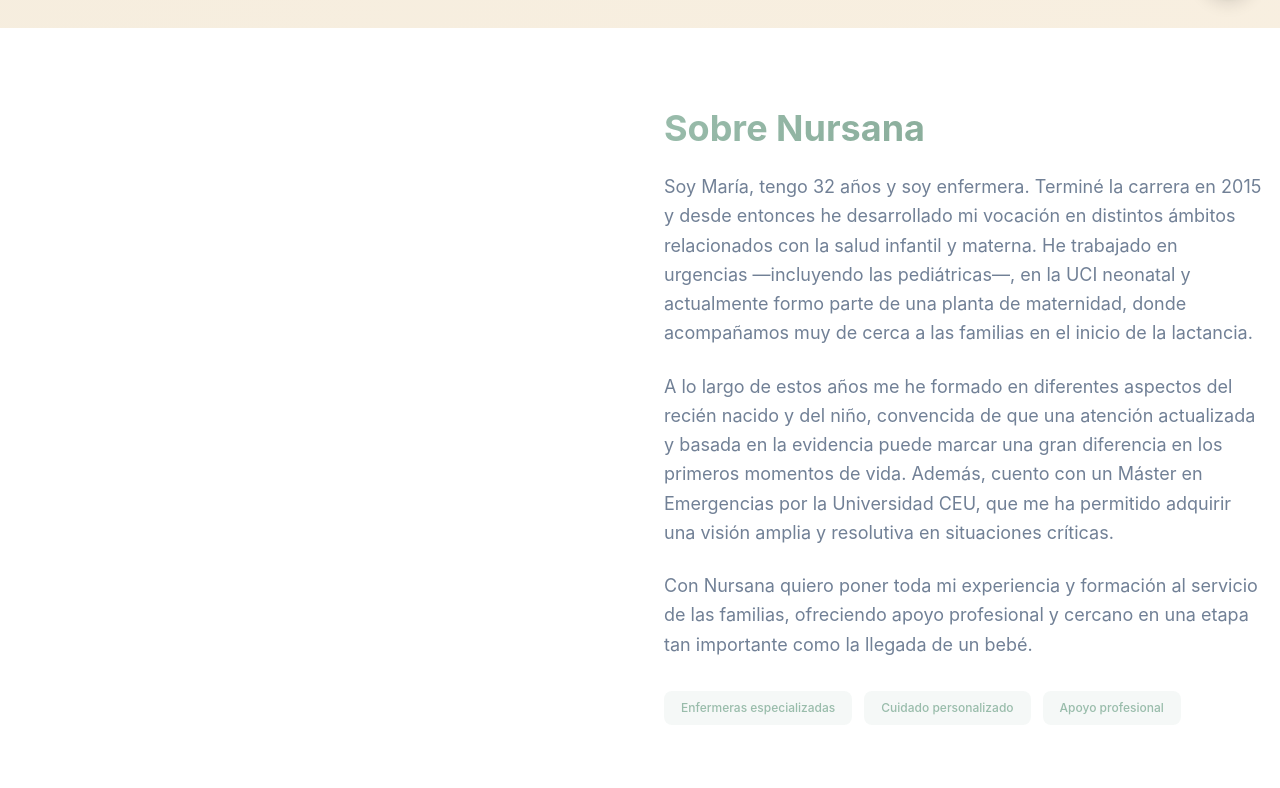
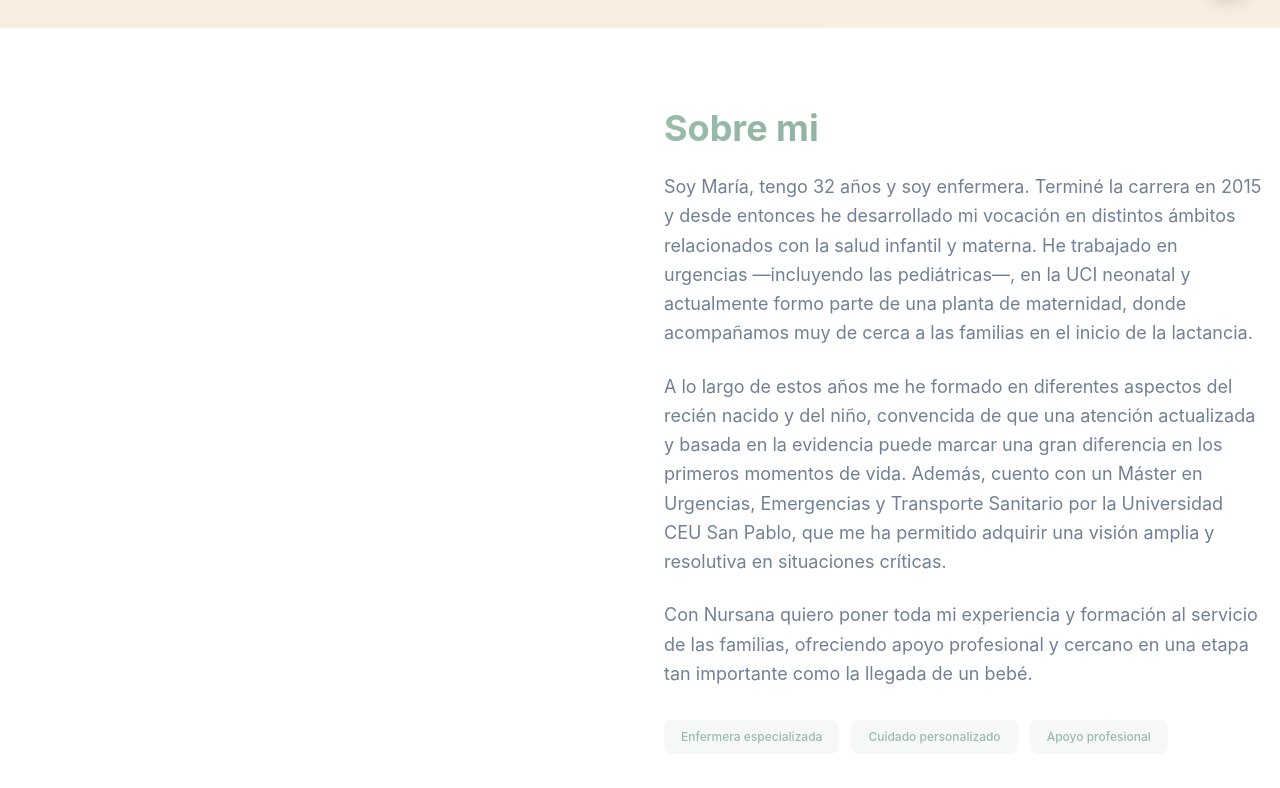
Before and after one commit to nursana001/nursana-landing, a React (Vite) app: page / in a window 1280 px wide. Shown: the part 772-1560 px from the top of the page. Built offline with nearby package versions, Linux system fonts and the light colour scheme.

Commit message:
Update titles and master degree description: change to personal approach and fix university name

```diff
--- a/src/App.jsx
+++ b/src/App.jsx
@@ -244,20 +244,20 @@
                 {/* Contenido de texto que aparecerá primero en móviles/tablets */}
                 <div className="slide-in-right">
                   <h2 className="text-3xl md:text-4xl font-bold mb-6 nursana-text-gradient">
-                    Sobre Nursana
+                    Sobre mi
                   </h2>
                   <p className="text-lg text-muted-foreground leading-relaxed mb-6">
                     Soy María, tengo 32 años y soy enfermera. Terminé la carrera en 2015 y desde entonces he desarrollado mi vocación en distintos ámbitos relacionados con la salud infantil y materna. He trabajado en urgencias —incluyendo las pediátricas—, en la UCI neonatal y actualmente formo parte de una planta de maternidad, donde acompañamos muy de cerca a las familias en el inicio de la lactancia.
                   </p>
                   <p className="text-lg text-muted-foreground leading-relaxed mb-6">
-                    A lo largo de estos años me he formado en diferentes aspectos del recién nacido y del niño, convencida de que una atención actualizada y basada en la evidencia puede marcar una gran diferencia en los primeros momentos de vida. Además, cuento con un Máster en Emergencias por la Universidad CEU, que me ha permitido adquirir una visión amplia y resolutiva en situaciones críticas.
+                    A lo largo de estos años me he formado en diferentes aspectos del recién nacido y del niño, convencida de que una atención actualizada y basada en la evidencia puede marcar una gran diferencia en los primeros momentos de vida. Además, cuento con un Máster en Urgencias, Emergencias y Transporte Sanitario por la Universidad CEU San Pablo, que me ha permitido adquirir una visión amplia y resolutiva en situaciones críticas.
                   </p>
                   <p className="text-lg text-muted-foreground leading-relaxed">
                     Con Nursana quiero poner toda mi experiencia y formación al servicio de las familias, ofreciendo apoyo profesional y cercano en una etapa tan importante como la llegada de un bebé.
                   </p>
                   <div className="mt-8 flex flex-wrap gap-3">
                     <Badge variant="secondary" className="bg-primary/10 text-primary px-4 py-2">
-                      Enfermeras especializadas
+                      Enfermera especializada
                     </Badge>
                     <Badge variant="secondary" className="bg-primary/10 text-primary px-4 py-2">
                       Cuidado personalizado
@@ -343,9 +343,9 @@
             <div className="container mx-auto px-4">
               <div className="text-center mb-16">
                 <h2 className="text-3xl md:text-4xl font-bold mb-4 nursana-text-gradient">
-                  Contacta con nosotras
+                  Contacta con Nursana
                 </h2>
-                <p className="text-xl text-muted-foreground max-w-2xl mx-auto">
+                <p className="text-xl text-muted-foreground max-w-2xl mx-auto mt-2">
                   Estamos aquí para resolver todas tus dudas y acompañarte en esta hermosa etapa
                 </p>
               </div>
```
